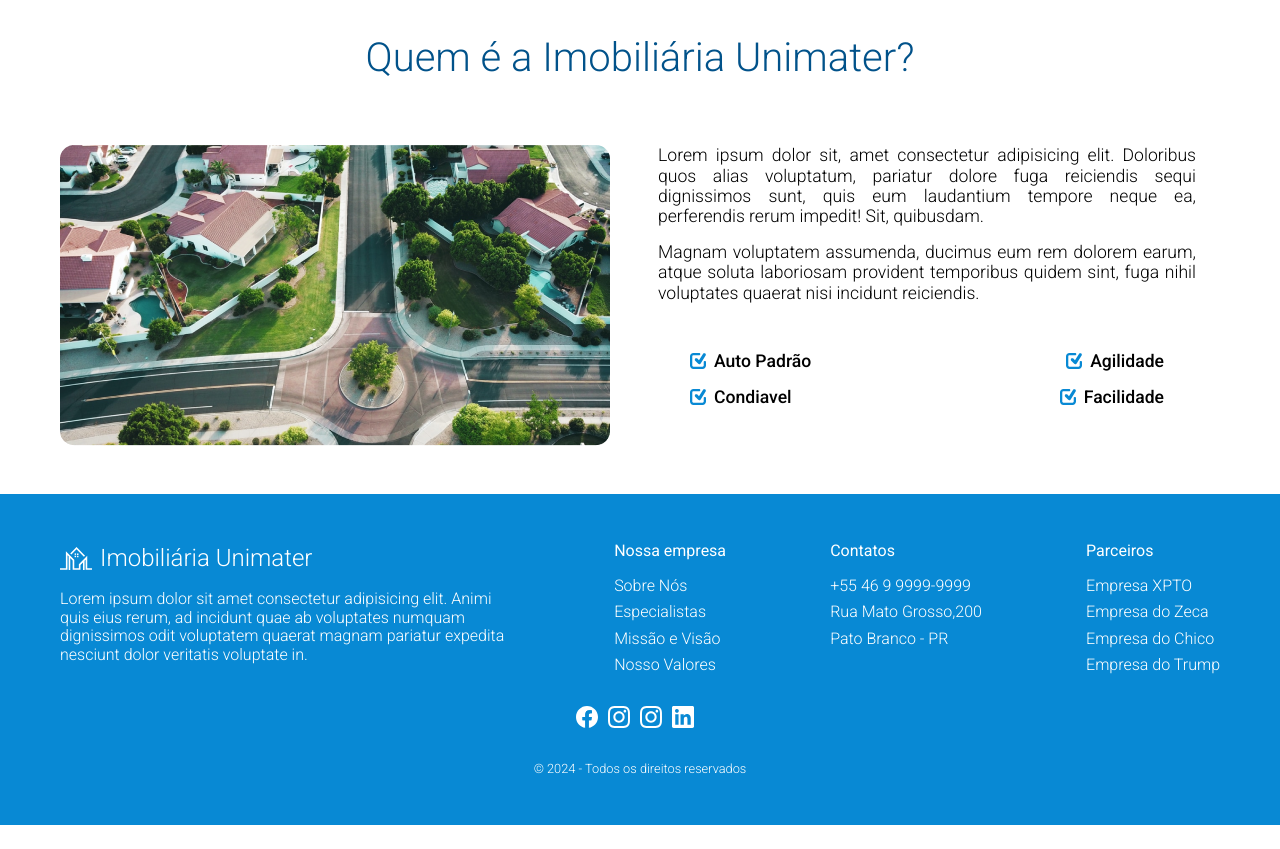
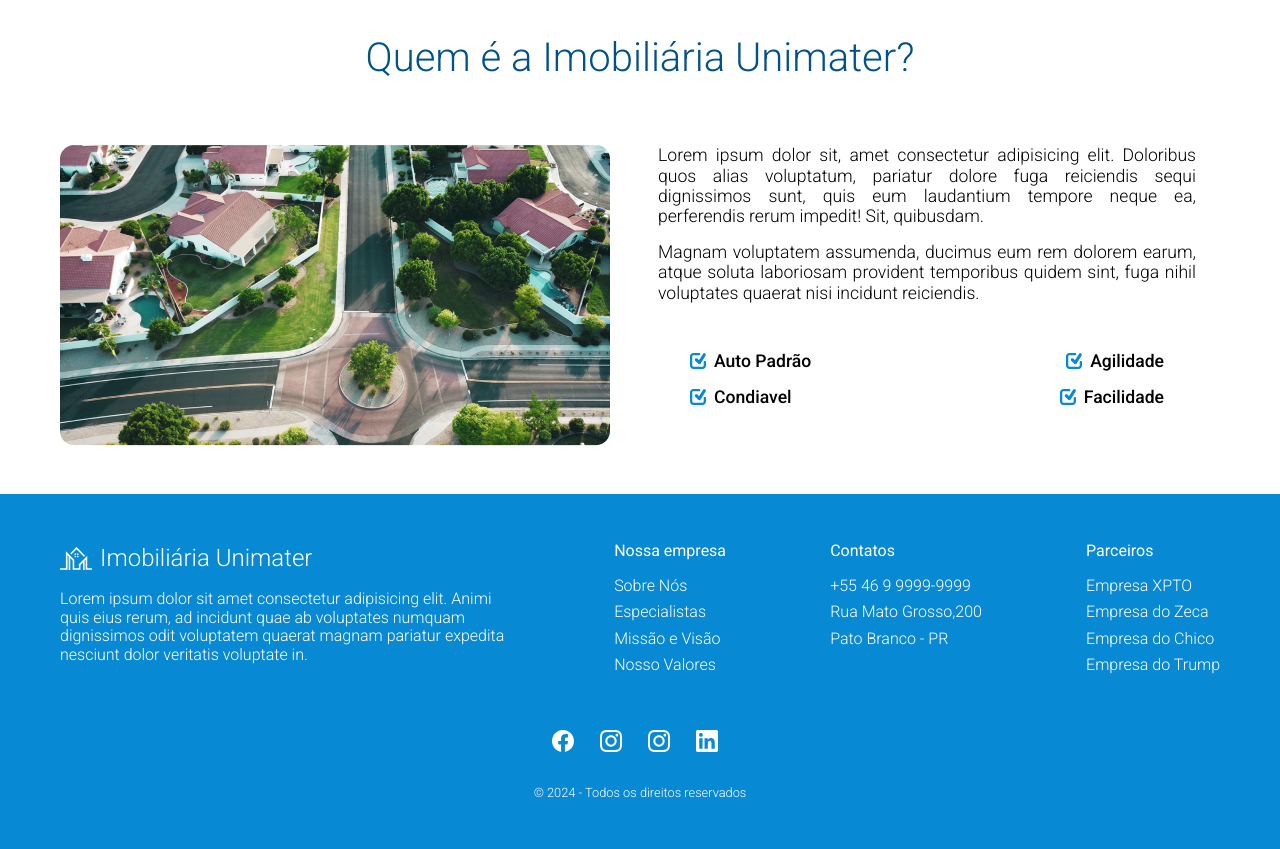
Before and after one commit to Vitor-Medeiros/DAW-2024, a plain HTML site: page imovel-site/index.html in a window 1280 px wide. Shown: the part 2363-3212 px from the top of the page. Before the commit the page ends 3188 px from the top, so only its background shows below. Drawn offline with Linux system fonts and the light colour scheme.

Commit message:
aula 06-11-24

```diff
--- a/imovel-site/assets/css/style.css
+++ b/imovel-site/assets/css/style.css
@@ -356,7 +356,8 @@ footer .footer-menu ul li a:hover {
 footer .footer-social {
     display: flex;
     justify-content: center;
-    padding-top: 1.5rem;
+    padding-top: 3rem;
+    gap: 1rem;
 
 }
 
```
